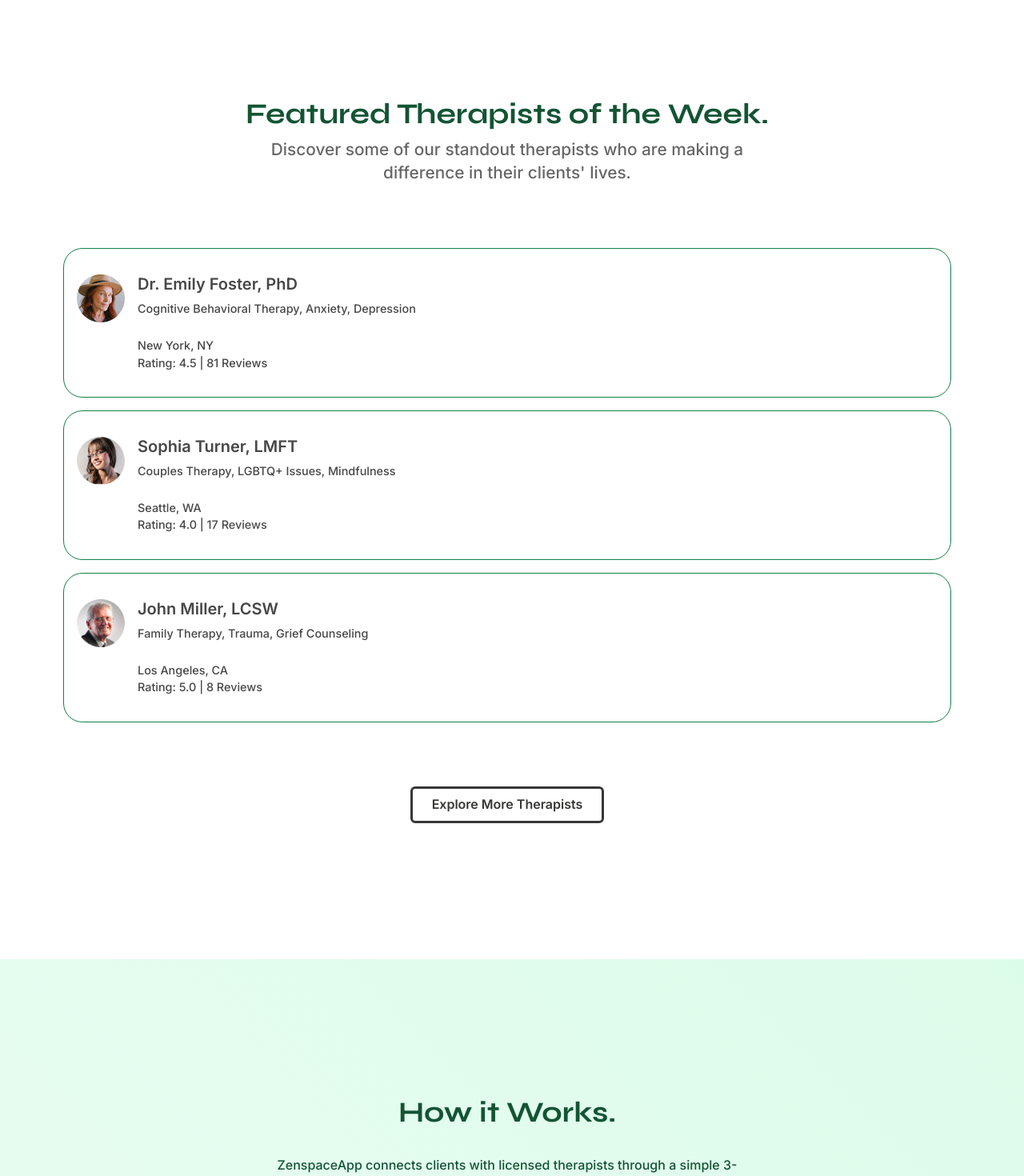
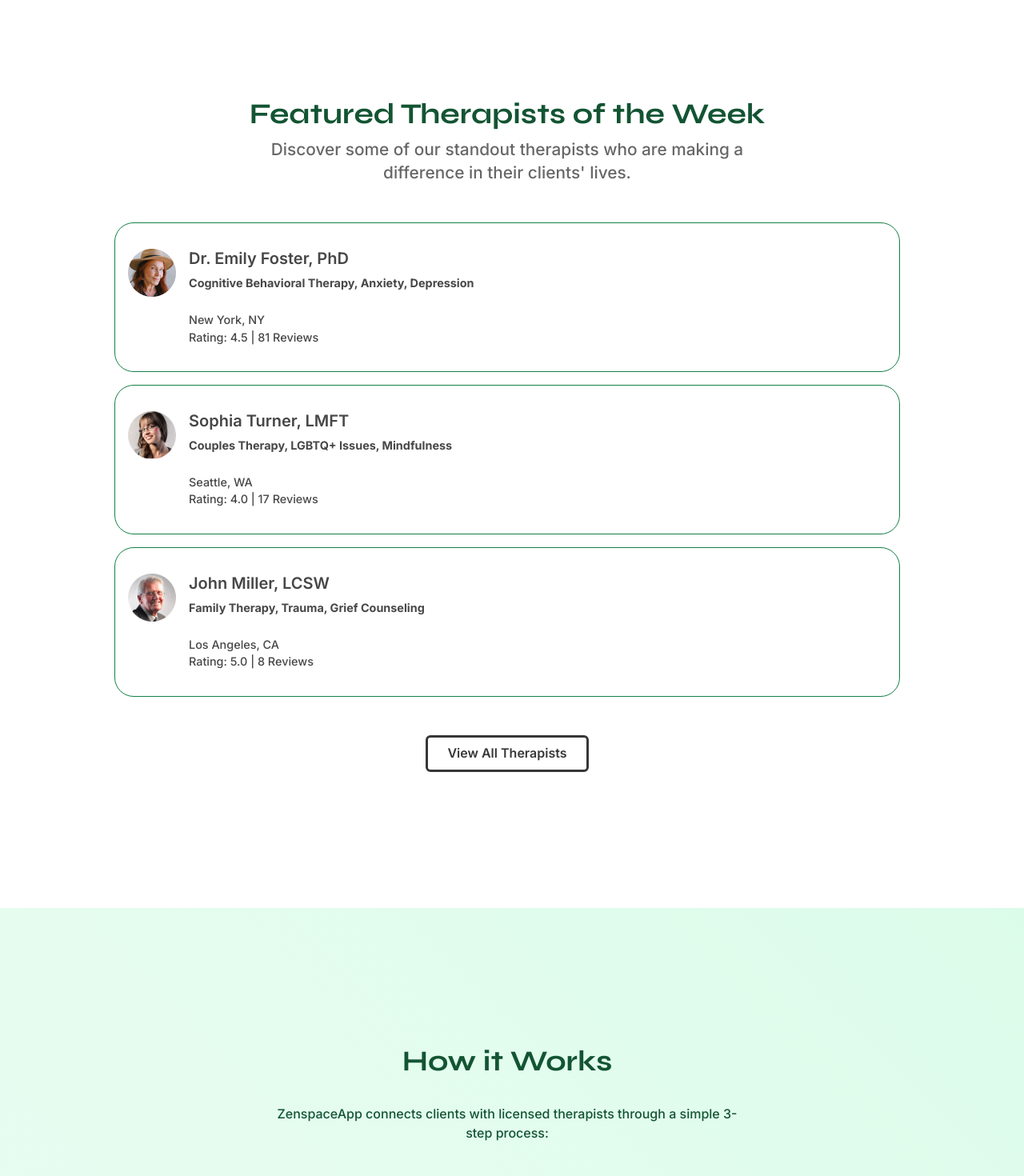
Before and after one commit to ZenSpaceApp/zenspace-website, a Next.js app: page / in a window 1280 px wide. Shown: the part 1020-2490 px from the top of the page at 80% size. Built offline with nearby package versions, Linux system fonts and the light colour scheme.

Commit message:
Minor UI fixes on home page

```diff
--- a/app/page.tsx
+++ b/app/page.tsx
@@ -13,7 +13,7 @@ import SetAvailabilityImg from '@/public/images/home/set-hours@2x.png';
 
 import SearchTherapistImg from '@/public/images/home/search.png';
 import BookTherapistImg from '@/public/images/home/pay.png';
-import StartSessionImg from '@/public/images/on-demand-calling.jpg';
+import StartSessionImg from '@/public/images/on-demand-calling.png';
 import Avatar0 from '@/public/images/home/avatar-0.png';
 import Avatar1 from '@/public/images/home/avatar-1.png';
 import Avatar2 from '@/public/images/home/avatar-2.png';
@@ -106,7 +106,7 @@ const ForTherapists = () => {
 const GetStarted = () => {
   return <section id="get-started" className={`${styles.getStarted} bg-half-170`}>
     <div className='container u-textcenter'>
-      <h3 style={{ fontSize: "1.75rem !important" }}>Get Started Today.</h3>
+      <h3 style={{ fontSize: "1.75rem !important" }}>Get Started Today</h3>
       <div className={`subhead ${styles.subhead}`}>
         Whether you&apos;re seeking support or looking to expand your practice, Zenspace makes it easy to get started.
       </div>
@@ -120,7 +120,7 @@ const GetStarted = () => {
 const HowItWorks = ({ }) => {
   return <section id="how-it-works" className='bg-half-170'>
     <div className='container'>
-      <h2 className='u-textcenter'>How it Works.</h2>
+      <h2 className='u-textcenter'>How it Works</h2>
       <p className='u-textcenter' style={{ maxWidth: "600px", display: "block", margin: "2rem auto", fontWeight: "500" }} >
         ZenspaceApp connects clients with licensed therapists through a simple 3-step process:
       </p>
@@ -201,12 +201,12 @@ const FeaturedTherapists = () => {
   return <section className='bg-half-170'>
     <div className='container'>
       <div className="u-textcenter mb-5">
-        <h2>Featured Therapists of the Week.</h2>
+        <h2>Featured Therapists of the Week</h2>
         <div className={`subhead ${styles.subhead}`}>
           Discover some of our standout therapists who are making a difference in their clients&apos; lives.
         </div>
       </div>
-      <div className={styles.gridContainer}>
+      <div className={styles.gridContainer} style={{margin: "auto 4rem"}}>
         {therapists.map((therapist, idx) => (
           <div key={idx} className={styles.gridItem}>
             <div className={styles.avatar}>
@@ -219,7 +219,7 @@ const FeaturedTherapists = () => {
             </div>
             <div className={styles.details}>
               <h5>{therapist[0]}</h5>
-              <div>{therapist[1]}</div>
+              <div><b>{therapist[1]}</b></div>
               <div className='mt-4'>{therapist[2]}</div>
               <div>{therapist[3]}</div>
             </div>
@@ -231,7 +231,7 @@ const FeaturedTherapists = () => {
         <Link
           className="btn btn-outline-dark underline"
           href="/zenlist">
-          Explore More Therapists
+          View All Therapists
         </Link>
           {/* <UilArrowUpRight  style={{ color: "white !important", height: '24px' }}  /> */}
       </div>
```
Also changed, not shown: public/images/on-demand-calling.png (added), public/images/zenspace-difference.webp (added).
